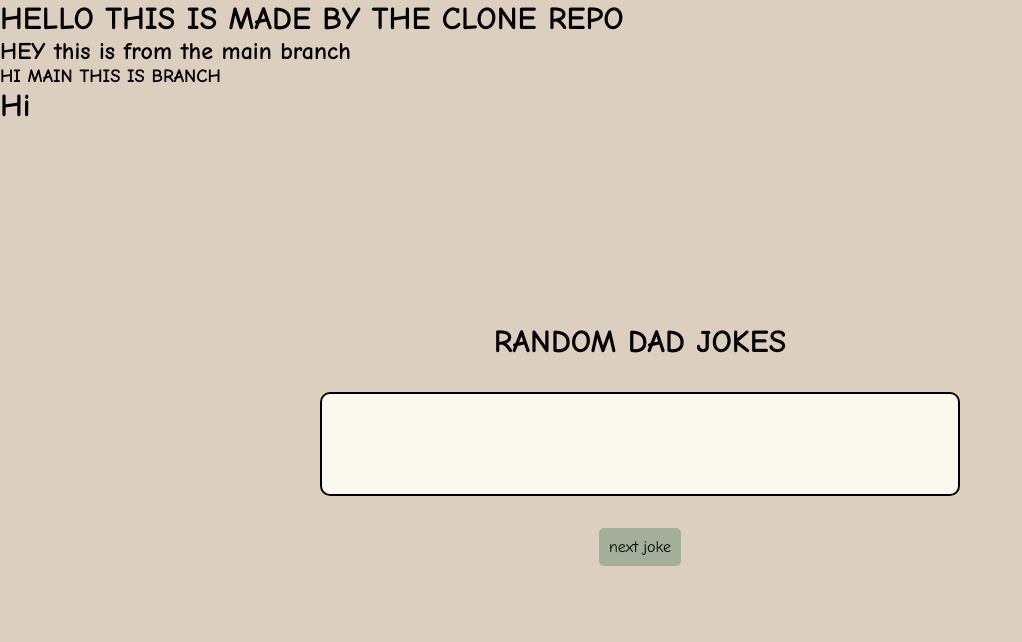
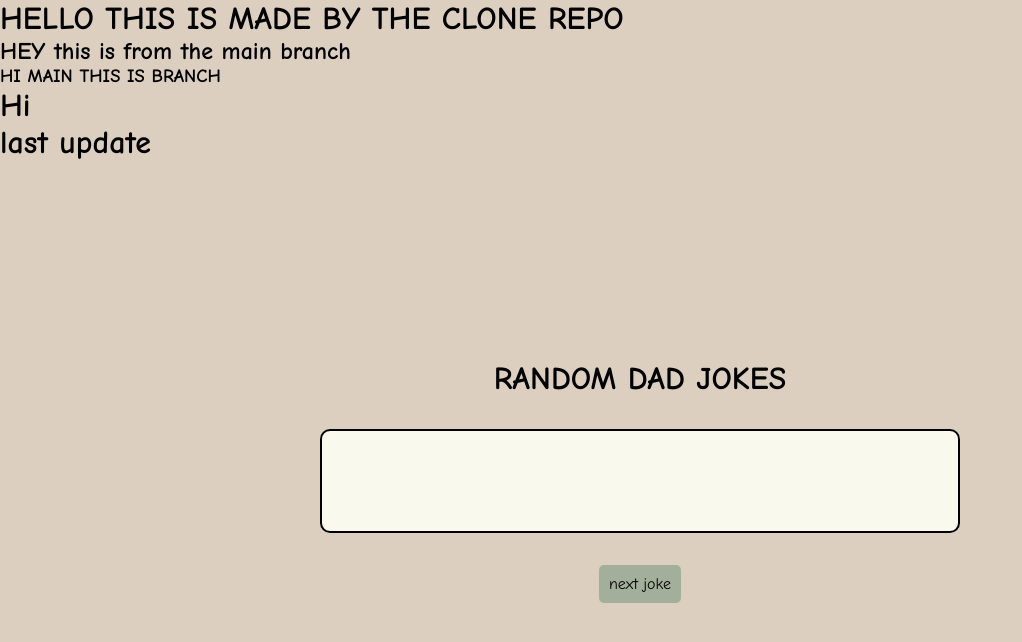
Before and after one commit to J-P-D-20/dadJokes, a website: page public/index.html in a window 1280 px wide. Shown: the whole page, without its empty margins (0-1022 px from the left). Drawn offline with Linux system fonts and the light colour scheme; no server answers; a web font is replaced by a local one.

Commit message:
last update test

```diff
--- a/public/index.html
+++ b/public/index.html
@@ -16,6 +16,7 @@
     <h2>HEY this is from the main branch</h2>
     <h3>HI MAIN THIS IS BRANCH</h3>
     <h1>Hi</h1>
+    <h1>last update</h1>
     <div class="container">
     <header>
         <h1> RANDOM DAD JOKES </h1>
```
